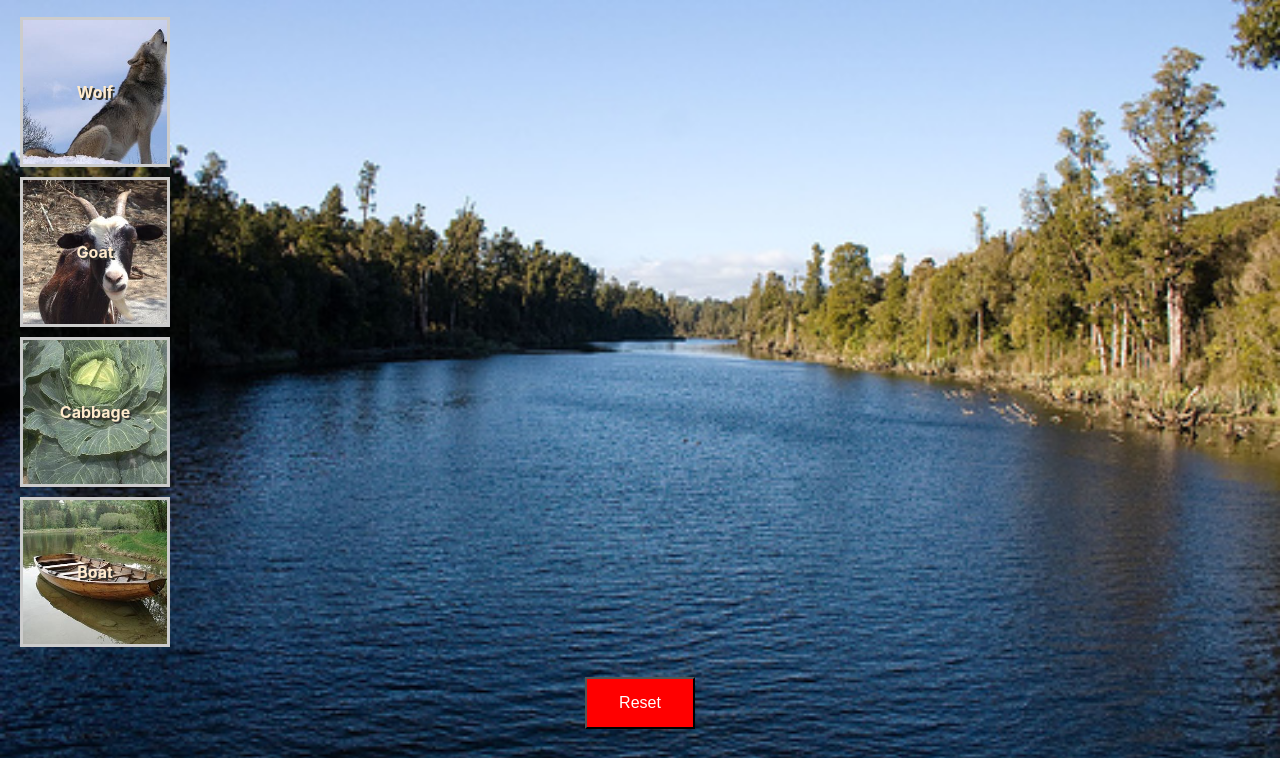
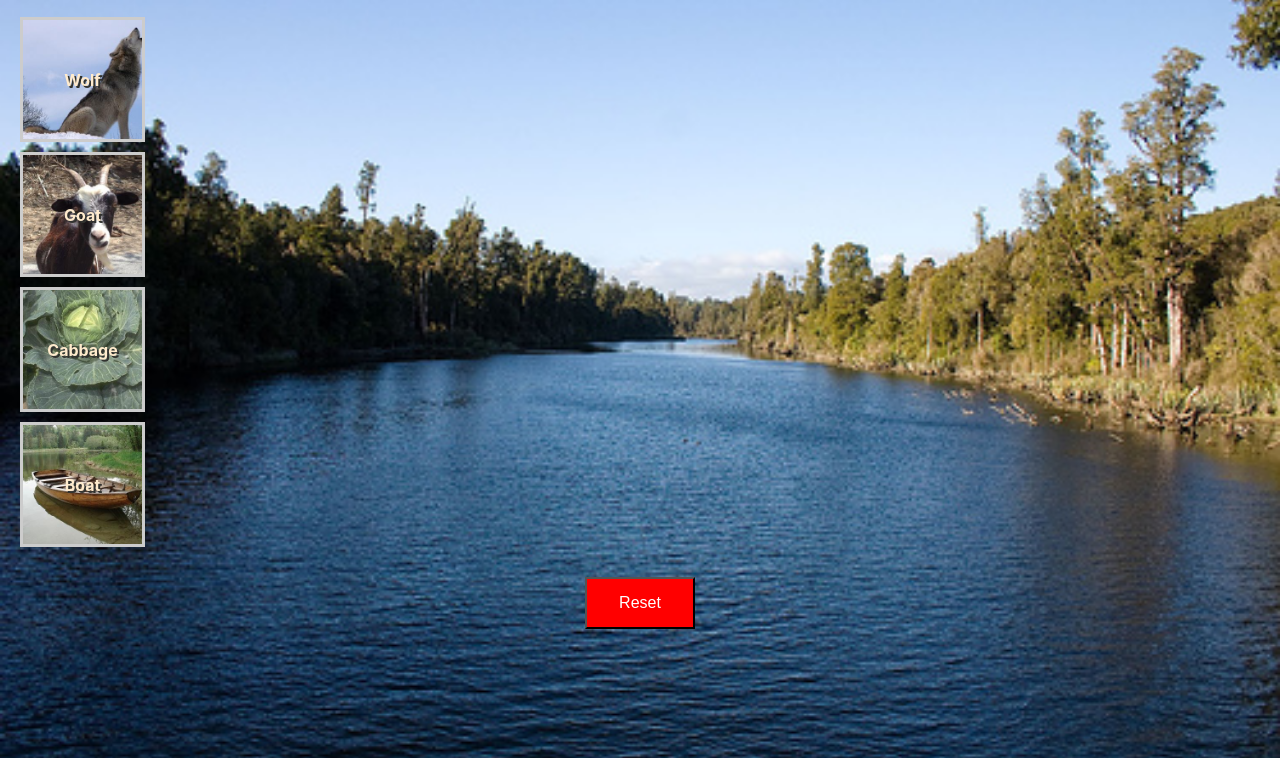
Before and after one commit to kayinilagan/CS365repo, a plain HTML site: page Homework/Wolf Goat Cabbage/index.html in a window 1280 px wide. Shown: the part 42-800 px from the top of the page. Drawn offline with Linux system fonts and the light colour scheme.

Commit message:
changed box sizes to be slightly smoller

```diff
--- a/Homework/Wolf Goat Cabbage/css/style.css
+++ b/Homework/Wolf Goat Cabbage/css/style.css
@@ -42,8 +42,8 @@ h1 {
 }
 
 .box {
-    height: 150px;
-    width: 150px;
+    height: 125px;
+    width: 125px;
     border: solid 3px #ccc;
     margin: 10px;
     background-color: #fff;
```
